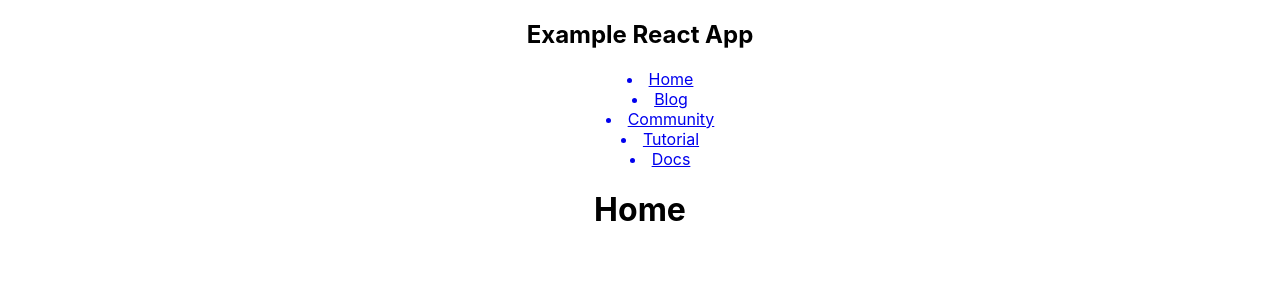
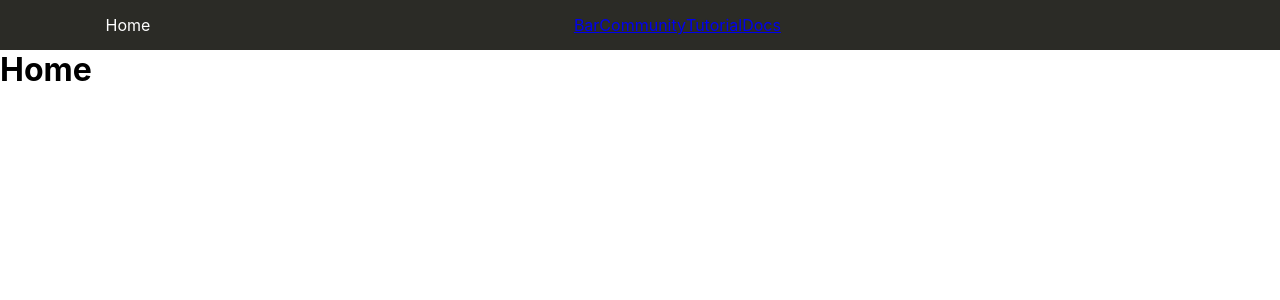
Before and after one commit to Zappp/frontend-react-playground, a React (Create React App) app: page / in a window 1280 px wide. Shown: the top 300 px of the page. Built offline with nearby package versions, Linux system fonts and the light colour scheme.

Commit message:
replaced <Link> with <NavLink>

```diff
--- a/src/App.css
+++ b/src/App.css
@@ -1,7 +1,2 @@
-.App {
-  text-align: center;
+.App{
 }
-
-ul.nav-links {
-  list-style-position: inside;
-}
--- a/src/App.js
+++ b/src/App.js
@@ -16,7 +16,7 @@ function App() {
       <div className="App">
         <Nav />
         <Switch>
-          <Route exact path="/" component={Home} />
+          <Route path="/" exact component={Home} />
           <Route path="/Blog" component={Blog} />
           <Route path="/Community" component={Community} />
           <Route path="/Docs" component={Docs} />
--- a/src/components/Blog/index.js
+++ b/src/components/Blog/index.js
@@ -1,5 +1,8 @@
 import React from 'react';
+
 import './../../App.css';
+import './../Blog/index.css';
+
 
 function Blog() {
     return (
--- a/src/components/Community/index.js
+++ b/src/components/Community/index.js
@@ -1,4 +1,6 @@
 import React from 'react';
+
+import './../Community/index.css';
 import './../../App.css';
 
 function Community() {
--- a/src/components/Docs/index.js
+++ b/src/components/Docs/index.js
@@ -1,4 +1,6 @@
 import React from 'react';
+
+import './../Docs/index.css';
 import './../../App.css';
 
 function Docs() {
--- a/src/components/Nav/index.css
+++ b/src/components/Nav/index.css
@@ -0,0 +1,33 @@
+* {
+  margin: 0px;
+  padding: 0px;
+  box-sizing: border-box;
+}
+
+.nav {
+  display: flex;
+  justify-content: center;
+  background-color: rgb(43, 43, 38);
+  position: relative;
+}
+
+.logo {
+  padding: 15px;
+  color: white;
+  text-decoration: none;
+}
+
+.bar {
+  width: 80%;
+  display: flex;
+  align-items: center;
+  justify-content: center;
+
+}
+
+.link {
+  padding: 15px;
+  color: white;
+  text-decoration: none;
+
+}
--- a/src/components/Nav/index.js
+++ b/src/components/Nav/index.js
@@ -1,38 +1,36 @@
 import React from 'react';
-import { Link } from 'react-router-dom';
+import { NavLink } from 'react-router-dom';
 
 import './../../App.css';
+import './../Nav/index.css';
 
 function Nav() {
-    return (
-        <nav>
-            <h1>Example React App</h1>
+  return (
+    <nav className="nav">
 
-            <ul className="nav-links">
+        <NavLink to="/" activeClassName="logo">
+           Home
+        </NavLink>
 
-                <Link to="/">
-                    <li>Home</li>
-                </Link>
+      <div className="bar">
+        <NavLink to="/Blog" activeClassName="link">
+           Bar
+        </NavLink>
 
-                <Link to="/Blog">
-                    <li>Blog</li>
-                </Link>
+        <NavLink to="/Community" activeClassName="link">
+          Community
+        </NavLink>
 
-                <Link to="/Community">
-                    <li>Community</li>
-                </Link>
+        <NavLink to="/Tutorial" activeClassName="link">
+          Tutorial
+        </NavLink>
 
-                <Link to="/Tutorial">
-                    <li>Tutorial</li>
-                </Link>
+        <NavLink to="/Docs" activeClassName="link">
+          Docs
+        </NavLink>
+      </div>
 
-                <Link to="/Docs">
-                    <li>Docs</li>
-                </Link>
-
-            </ul>
-
-        </nav>
-    );
+    </nav >
+  );
 }
 export default Nav;
--- a/src/components/Tutorial/index.js
+++ b/src/components/Tutorial/index.js
@@ -1,4 +1,6 @@
 import React from 'react';
+
+import './../Tutorial/index.css';
 import './../../App.css';
 
 function Tutorial() {
```
Also changed, not shown: 1 other file (tests, documents, lock files or other folders).
